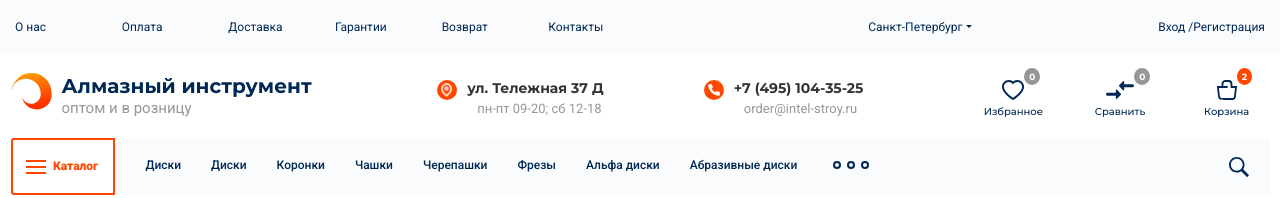
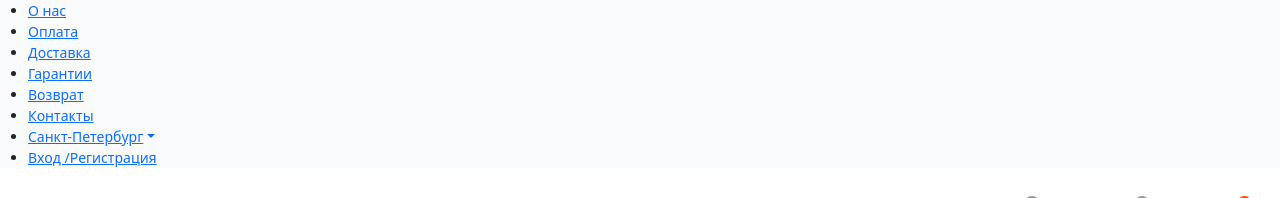
Before and after one commit to gomerina/utest, a plain HTML site: page index.html in a window 1280 px wide. Shown: the top 198 px of the page. Drawn offline with nearby package versions, Linux system fonts and the light colour scheme.

Commit message:
Update index.html

```diff
--- a/index.html
+++ b/index.html
@@ -40,35 +40,18 @@
 				</div>
 			</li>
 		</ul>
-
-<ul class="nav header-top-list" >
-  <li class="container-fluid">
-    <li class="nav-item col-md-1">
-    <a class="nav-link header-top-list__link " aria-current="page" href="#">О нас</a>
+		<ul class="header-top-list" >
+			<li><a href="#" class="menu__item">О нас</a></li>
+			<li><a href="#" class="menu__item">Оплата</a></li>
+			<li><a href="#" class="menu__item">Доставка</a></li>
+			<li><a href="#" class="menu__item">Гарантии</a></li>
+			<li><a href="#" class="menu__item">Возврат</a></li>
+			<li><a href="#" class="menu__item">Контакты</a></li>
+			<li class="dropdown">
+				<a class="dropdown-toggle menu__item open_modal " href="#" role="button" aria-expanded="false">Санкт-Петербург</a>
 			</li>
-  <li class="nav-item col-md-1">
-    <a class="nav-link header-top-list__link " href="#">Оплата</a>
-  </li>
-  <li class="nav-item col-md-1">
-    <a class="nav-link header-top-list__link "  href="#">Доставка</a>
-  </li>
-  <li class="nav-item col-md-1">
-    <a class="nav-link header-top-list__link " href="#">Гарантии</a>
-  </li>
-  <li class="nav-item col-md-1">
-    <a class="nav-link header-top-list__link " href="#">Возврат</a>
-  </li>
-  <li class="nav-item col-lg-3 col-md-2">
-    <a class="nav-link header-top-list__link header-top-list__link-padding" href="#">Контакты</a>
-  </li>
-
-  <li class="nav-item dropdown col-lg-2 col-md-2">
-    <a class="nav-link dropdown-toggle  header-top-list__link open_modal " href="#" role="button" aria-expanded="false">Санкт-Петербург</a>
-  </li>
-
-  <li class="nav-item col-lg-2 col-md-3 " align="right">
-    <a class="nav-link header-top-list__link_right header-top-list__link nav-link padding-left-none" href="#">Вход /Регистрация</a>
-  </li>
+			<li>
+				<a class="menu__item" href="#">Вход /Регистрация</a>
 			</li>
 		</ul>
 		<div class="container-fluid">
```
Lines whose indentation alone changed are shown as unchanged.
